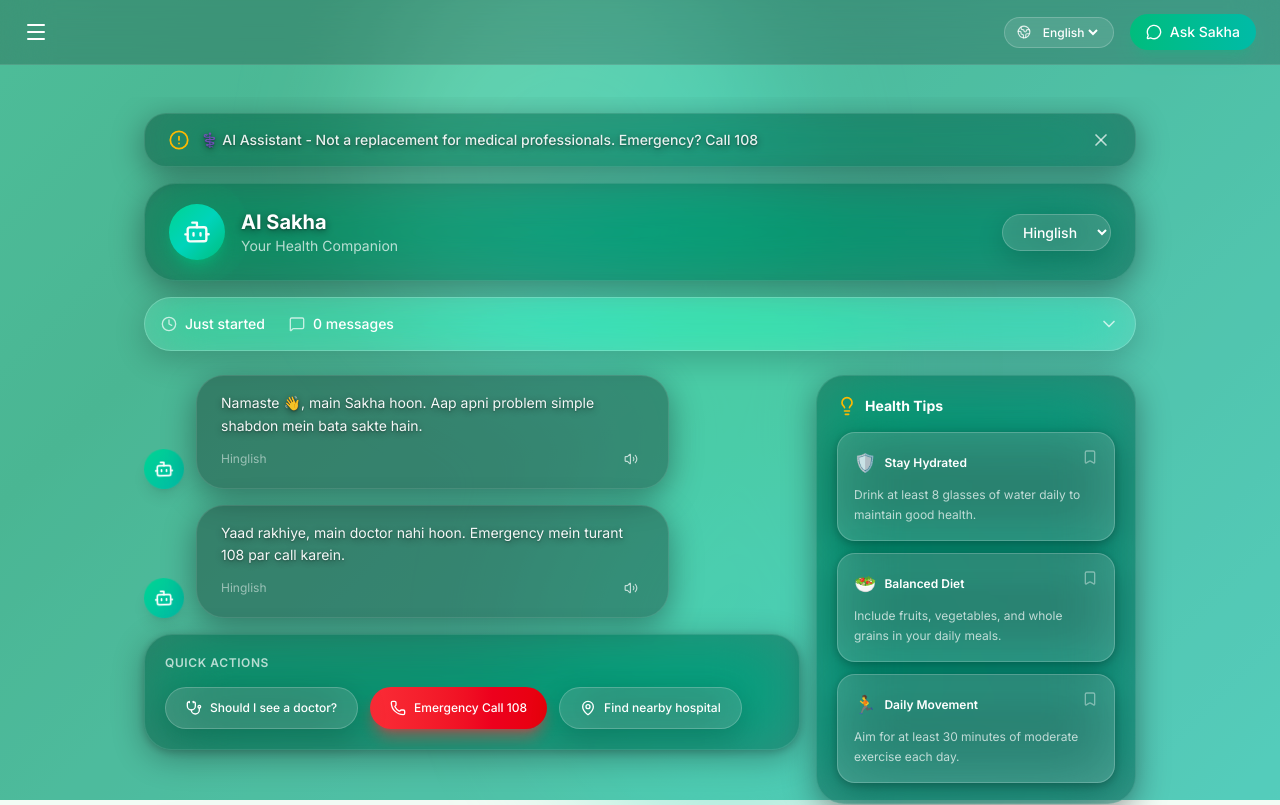
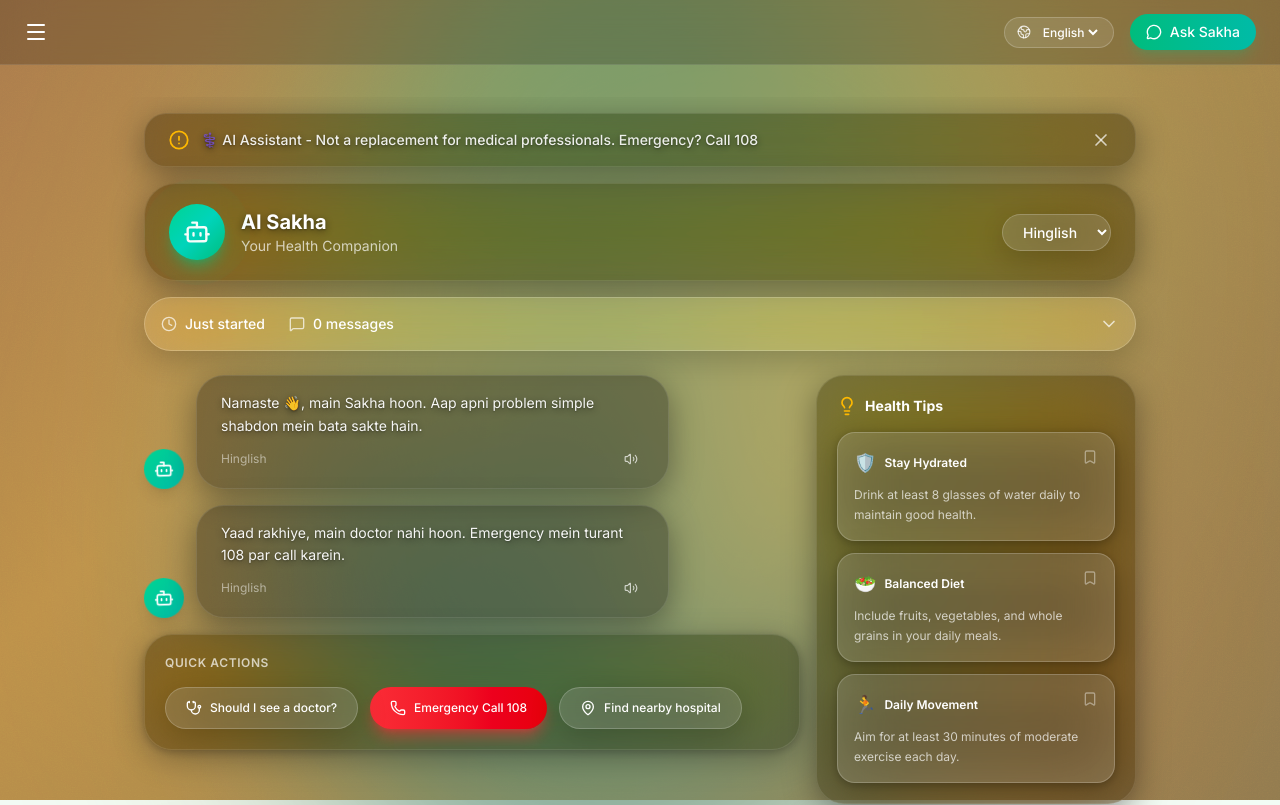
Before and after one commit to Aryan-lomte05/Quant.ai-HealthBot, a Next.js app in the folder swasthyasakha-frontend/: page /chat in a window 1280 px wide. Shown: the top 805 px of the page. Built offline with nearby package versions, Linux system fonts and the light colour scheme.

Commit message:
git fucked up ig

```diff
--- a/swasthyasakha-frontend/src/app/chat/page.tsx
+++ b/swasthyasakha-frontend/src/app/chat/page.tsx
@@ -449,39 +449,143 @@ export default function ChatPage() {
   };
 
   return (
-    <div className="relative min-h-screen overflow-hidden">
-      {/* Animated Background with Blurred Gradients */}
+    <div className="relative min-h-screen overflow-hidden" style={{ scrollBehavior: 'smooth' }}>
+      {/* ULTRA-PREMIUM Animated Background with Advanced Effects */}
       <div className="fixed inset-0 -z-10">
-        <div className={`absolute inset-0 ${getBackgroundClass()}`} />
-        <div className="absolute inset-0" style={{ filter: "blur(60px)", opacity: 0.5 }}>
+        {/* Base Animated Gradient Layer */}
+        <div
+          className="absolute inset-0"
+          style={{
+            backgroundSize: '400% 400%',
+            animation: 'gradient-flow 20s ease-in-out infinite',
+            backgroundImage: 'linear-gradient(135deg, #0B5345 0%, #196F3D 10%, #1E8449 20%, #7D3C00 30%, #A04000 40%, #C87000 50%, #985A00 60%, #6B4500 70%, #4A3200 80%, #2C1810 90%, #1A120B 100%)'
+          }}
+        />
+
+        {/* Mesh Gradient Overlay for Depth */}
+        <div
+          className="absolute inset-0 opacity-50"
+          style={{
+            background: 'radial-gradient(circle at 20% 50%, rgba(25, 111, 61, 0.4) 0%, transparent 50%), radial-gradient(circle at 80% 80%, rgba(160, 64, 0, 0.35) 0%, transparent 50%), radial-gradient(circle at 40% 20%, rgba(30, 132, 73, 0.3) 0%, transparent 50%)',
+            mixBlendMode: 'overlay'
+          }}
+        />
+
+        {/* Grain Texture for Premium Feel */}
+        <svg className="absolute inset-0 w-full h-full opacity-[0.15] mix-blend-overlay">
+          <filter id="noise">
+            <feTurbulence type="fractalNoise" baseFrequency="0.8" numOctaves="4" stitchTiles="stitch" />
+            <feColorMatrix type="saturate" values="0" />
+          </filter>
+          <rect width="100%" height="100%" filter="url(#noise)" />
+        </svg>
+
+        {/* Animated Light Rays */}
+        <motion.div
+          className="absolute inset-0 opacity-20"
+          style={{
+            background: 'linear-gradient(45deg, transparent 30%, rgba(255, 255, 255, 0.1) 50%, transparent 70%)',
+            backgroundSize: '200% 200%'
+          }}
+          animate={{
+            backgroundPosition: ['0% 0%', '100% 100%']
+          }}
+          transition={{
+            duration: 8,
+            repeat: Infinity,
+            repeatType: 'reverse',
+            ease: 'linear'
+          }}
+        />
+
+        {/* Vignette Effect */}
+        <div
+          className="absolute inset-0 opacity-40"
+          style={{
+            background: 'radial-gradient(circle at center, transparent 0%, rgba(0, 0, 0, 0.4) 100%)'
+          }}
+        />
+
+        {/* Animated Gradient Blobs with Glow */}
+        <div className="absolute inset-0" style={{ filter: "blur(100px)", opacity: 0.8 }}>
           <motion.div
-            className="absolute top-0 left-1/4 h-96 w-96 rounded-full bg-gradient-to-br from-emerald-300 to-teal-400"
+            className="absolute top-0 left-1/4 h-[600px] w-[600px] rounded-full"
+            style={{
+              backgroundImage: 'radial-gradient(circle, #1E8449 0%, #196F3D 30%, #B8860B 60%, rgba(11, 83, 69, 0.9) 100%)',
+              backgroundSize: '200% 200%',
+              animation: 'gradient-flow 16s ease-in-out infinite',
+              boxShadow: '0 0 120px 60px rgba(25, 111, 61, 0.25)'
+            }}
             animate={{
-              x: [0, 100, 0],
-              y: [0, -50, 0],
-              scale: [1, 1.2, 1],
+              x: [0, 120, -40, 0],
+              y: [0, -60, 40, 0],
+              scale: [1, 1.4, 1.1, 1],
             }}
-            transition={{ duration: 20, repeat: Infinity, ease: "easeInOut" }}
+            transition={{ duration: 28, repeat: Infinity, ease: "easeInOut" }}
           />
           <motion.div
-            className="absolute bottom-0 right-1/4 h-96 w-96 rounded-full bg-gradient-to-br from-emerald-400 to-teal-500"
+            className="absolute bottom-0 right-1/4 h-[600px] w-[600px] rounded-full"
+            style={{
+              backgroundImage: 'radial-gradient(circle, #196F3D 0%, #0B5345 30%, #C87000 60%, rgba(6, 95, 70, 0.9) 100%)',
+              backgroundSize: '200% 200%',
+              animation: 'gradient-flow 22s ease-in-out infinite',
+              boxShadow: '0 0 140px 70px rgba(200, 112, 0, 0.3)'
+            }}
             animate={{
-              x: [0, -80, 0],
-              y: [0, 60, 0],
-              scale: [1, 1.1, 1],
+              x: [0, -100, 60, 0],
+              y: [0, 80, -30, 0],
+              scale: [1, 1.3, 1.15, 1],
             }}
-            transition={{ duration: 25, repeat: Infinity, ease: "easeInOut" }}
+            transition={{ duration: 32, repeat: Infinity, ease: "easeInOut" }}
           />
           <motion.div
-            className="absolute top-1/3 right-1/3 h-72 w-72 rounded-full bg-gradient-to-br from-emerald-400 to-emerald-500"
+            className="absolute top-1/3 right-1/3 h-[500px] w-[500px] rounded-full"
+            style={{
+              backgroundImage: 'radial-gradient(circle, #065F46 0%, #0B5345 25%, #DAA520 55%, rgba(30, 132, 73, 0.9) 100%)',
+              backgroundSize: '200% 200%',
+              animation: 'gradient-flow 14s ease-in-out infinite',
+              boxShadow: '0 0 100px 50px rgba(218, 165, 32, 0.25)'
+            }}
             animate={{
-              x: [0, 50, 0],
-              y: [0, -80, 0],
-              scale: [1, 0.9, 1],
+              x: [0, 70, -50, 0],
+              y: [0, -90, 50, 0],
+              scale: [1, 0.85, 1.2, 1],
+            }}
+            transition={{ duration: 26, repeat: Infinity, ease: "easeInOut" }}
+          />
+
+          {/* Additional Small Accent Blobs */}
+          <motion.div
+            className="absolute top-1/4 right-1/2 h-64 w-64 rounded-full"
+            style={{
+              backgroundImage: 'radial-gradient(circle, #DAA520 0%, #B8860B 50%, transparent 100%)',
+              boxShadow: '0 0 70px 35px rgba(218, 165, 32, 0.2)'
+            }}
+            animate={{
+              x: [0, -50, 30, 0],
+              y: [0, 40, -20, 0],
+              opacity: [0.5, 0.7, 0.4, 0.5]
             }}
             transition={{ duration: 18, repeat: Infinity, ease: "easeInOut" }}
           />
         </div>
+
+        {/* Shimmer Overlay */}
+        <motion.div
+          className="absolute inset-0 opacity-10"
+          style={{
+            background: 'linear-gradient(90deg, transparent 0%, rgba(255, 255, 255, 0.3) 50%, transparent 100%)',
+            backgroundSize: '200% 100%'
+          }}
+          animate={{
+            backgroundPosition: ['-200% 0%', '200% 0%']
+          }}
+          transition={{
+            duration: 6,
+            repeat: Infinity,
+            ease: 'linear'
+          }}
+        />
       </div>
 
       {/* Main Chat Container */}
```
